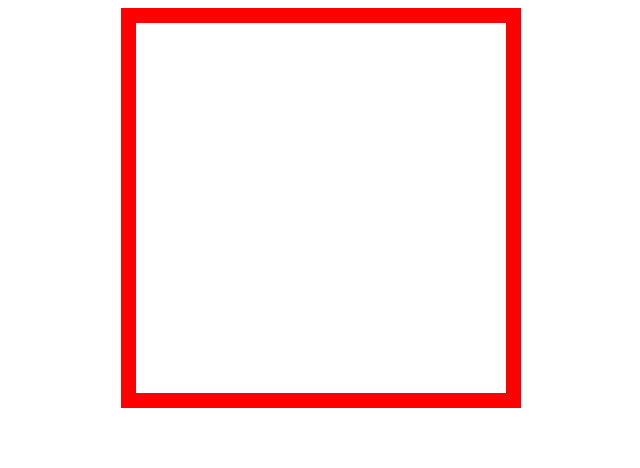
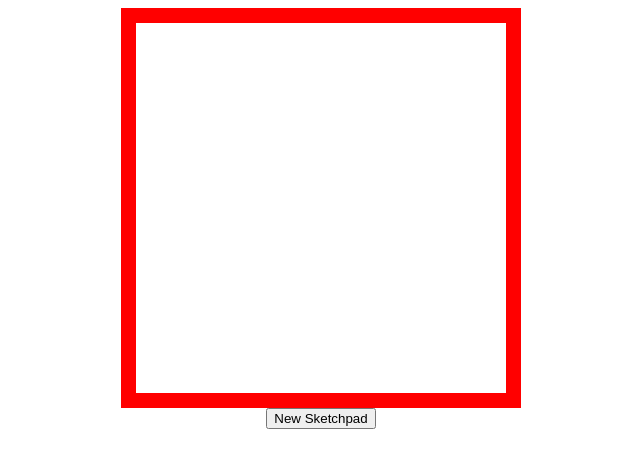
Before and after one commit to anarchomushroom/odin-etch-a-sketch, a plain HTML site: page index.html in a window 1280 px wide. Shown: the whole page, without its empty margins (319-959 px from the left). Drawn offline with Linux system fonts and the light colour scheme.

Commit message:
Add button to populate new grid

```diff
--- a/index.html
+++ b/index.html
@@ -9,5 +9,6 @@
 </head>
 <body>
     <div class="sketchpad"></div>
+    <button class="new-grid">New Sketchpad</button>
 </body>
 </html>
--- a/style.css
+++ b/style.css
@@ -1,5 +1,10 @@
 * {
     box-sizing: border-box;
+}
+
+body {
+    display: flex;
+    flex-direction: column;
 }
 
 .sketchpad {
@@ -19,3 +24,8 @@
     width: 100%;
     aspect-ratio: 1 / 1;
 }
+
+.new-grid {
+    width: auto;
+    align-self: center;
+}
```
